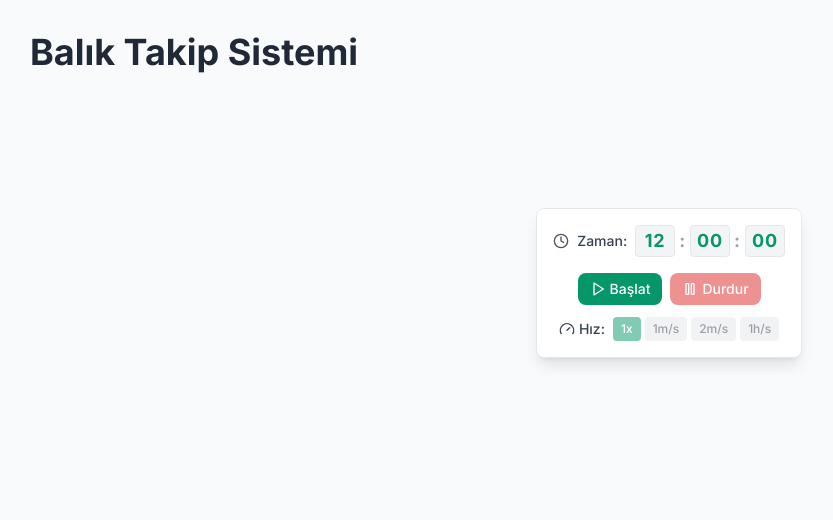
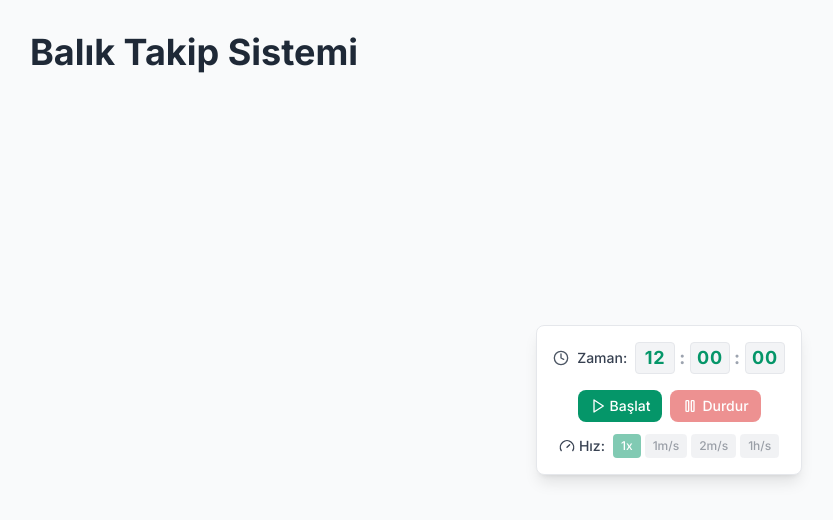
Before and after one commit to ugurkellecioglu/aquarium-management-vue-3, a Vue app: page / in a window 1280 px wide. Shown: the top 520 px of the page, without its empty margins (446-1279 px from the left). Built offline with nearby package versions, Linux system fonts and the light colour scheme; no server answers; the HTML template or start-up script is replaced by a standard one.

Commit message:
fix: game control prevent feed button click

```diff
--- a/src/App.vue
+++ b/src/App.vue
@@ -36,7 +36,7 @@ onMounted(() => {
         <div class="content">
           <div class="min-h-screen bg-gray-50">
             <div
-              class="fixed z-max sm:translate-x-0 sm:right-8 sm:top-1/2 sm:-translate-y-1/2 bottom-4 left-1/2 sm:left-[initial] -translate-x-1/2"
+              class="h-fit fixed z-max sm:translate-x-0 sm:right-8 sm:top-1/2 sm:-translate-y-1/2 bottom-4 left-1/2 sm:left-[initial] -translate-x-1/2"
             >
               <GameControls />
             </div>
```
